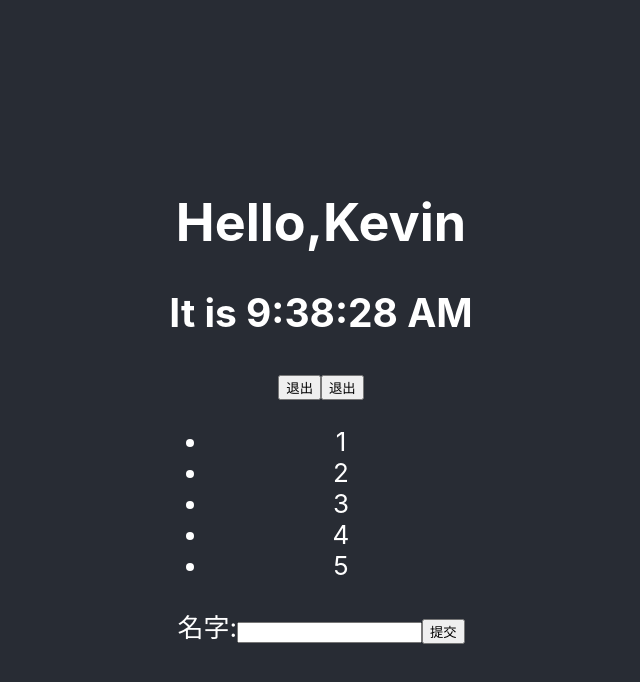
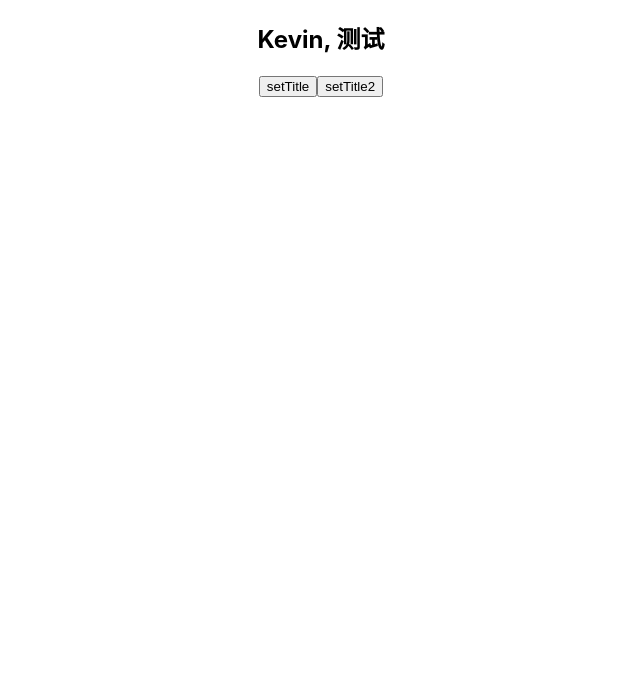
Before and after one commit to kevinqiyan/react_base, a React (Create React App) app: page / in a window 1280 px wide. Shown: the top 682 px of the page, without its empty margins (319-959 px from the left). Built offline with nearby package versions, Linux system fonts and the light colour scheme.

Commit message:
react hook

```diff
--- a/package.json
+++ b/package.json
@@ -6,8 +6,10 @@
     "@testing-library/jest-dom": "^5.16.1",
     "@testing-library/react": "^12.1.2",
     "@testing-library/user-event": "^13.5.0",
+    "eslint-plugin-react-hooks": "^4.5.0",
     "react": "^17.0.2",
     "react-dom": "^17.0.2",
+    "react-router": "^6.3.0",
     "react-scripts": "5.0.0",
     "web-vitals": "^2.1.3"
   },
@@ -16,7 +18,6 @@
     "build": "react-scripts build",
     "test": "react-scripts test",
     "eject": "react-scripts eject"
-
   },
   "eslintConfig": {
     "extends": [
--- a/src/App.css
+++ b/src/App.css
@@ -22,6 +22,7 @@
   justify-content: center;
   font-size: calc(10px + 2vmin);
   color: white;
+  display: none;
 }
 
 .App-link {
--- a/src/App.js
+++ b/src/App.js
@@ -1,21 +1,15 @@
 import logo from './logo.svg';
 import './App.css';
 import Second from './compontents/second'
+import Home from './view/home/index'
 function App() {
   return (
     <div className="App">
       <header className="App-header">
-        {/* <img src={logo} className="App-logo" alt="logo" /> */}
-        {/* <a
-          className="App-link"
-          href="https://reactjs.org"
-          target="_blank"
-          rel="noopener noreferrer"
-        >
-          Learn React
-        </a> */}
-        <Second name="Kevin"></Second>
+        {/* <Second name="Kevin"></Second> */}
+
       </header>
+      <Home></Home>
     </div>
   );
 }
--- /dev/null
+++ b/src/view/home/index.js
@@ -0,0 +1,28 @@
+import React,{useState,useEffect } from "react";
+
+// class Home extends React.Component {
+//     constructor(props) {
+//         super(props);
+//         this.state = {
+//             date: new Date()
+//         }
+//     }
+// }
+const Home = (props) => {
+    const [title, setTitle] = useState('Kevin')
+    // 副作用
+    useEffect(() => {
+        document.title = `测试${title}`
+    });
+
+    return (
+        <div>
+            <h2>{title}, 测试</h2>
+            <button onClick={() => setTitle('test')}>setTitle</button>
+            <button onClick={() => setTitle('kevin')}>setTitle2</button>
+
+        </div>
+    )
+}
+
+export default Home
```
Also changed, not shown: src/view/home/index.css (added), 1 other file (tests, documents, lock files or other folders).
